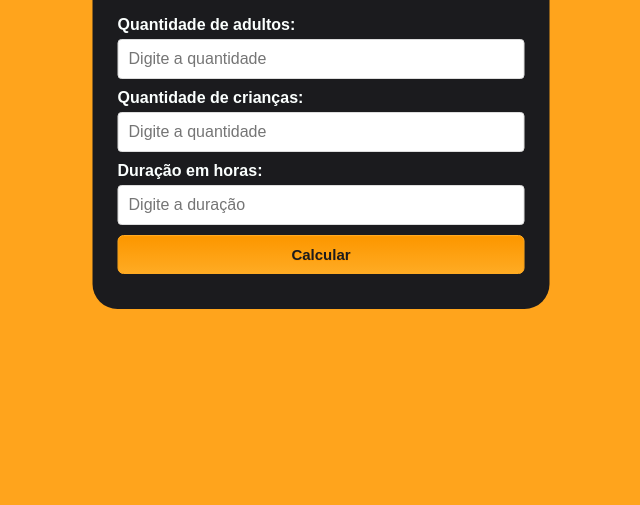
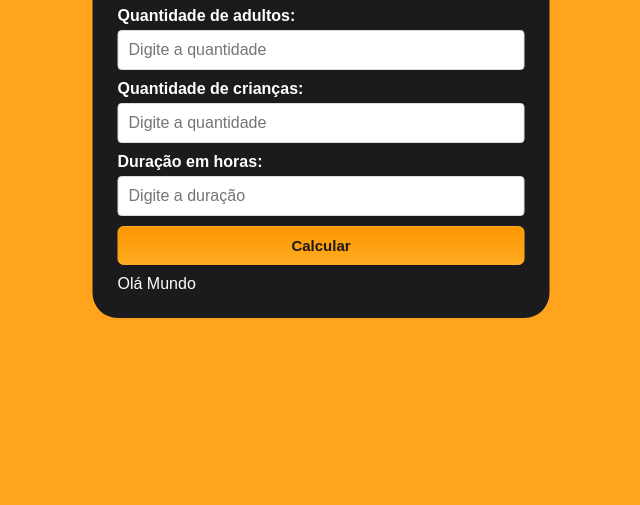
Before and after one commit to gblpacheco/churrascometro, a plain HTML site: page index.html in a window 1280 px wide. Shown: the part 295-800 px from the top of the page, without its empty margins (319-959 px from the left). Drawn offline with Linux system fonts and the light colour scheme; a web font is replaced by a local one.

Commit message:
JS
Implementando JS

```diff
--- a/index.html
+++ b/index.html
@@ -24,6 +24,6 @@
             <p id="res"></p>
         </section>
     </main>
-
+    <script src="js/script.js"></script>
 </body>
 </html>
--- /dev/null
+++ b/js/script.js
@@ -0,0 +1,10 @@
+// Proteína - 400gr por pessoa, se passar de 6 horas o valor sobe pra 650g por pessoa.
+
+// Cerveja - 1200ml por pessoa, se passar de 6 horas o valor sobe pra 2000ml por pessoa.
+
+// Refrigerante e água - 1000ml por pessoa, se passar de 6 horas o valor sobe pra 1500ml por pessoa.
+
+// Crianças valem 0,5 pessoas.
+
+let r = document.getElementById("res")
+r.innerText = `Olá Mundo`
```
